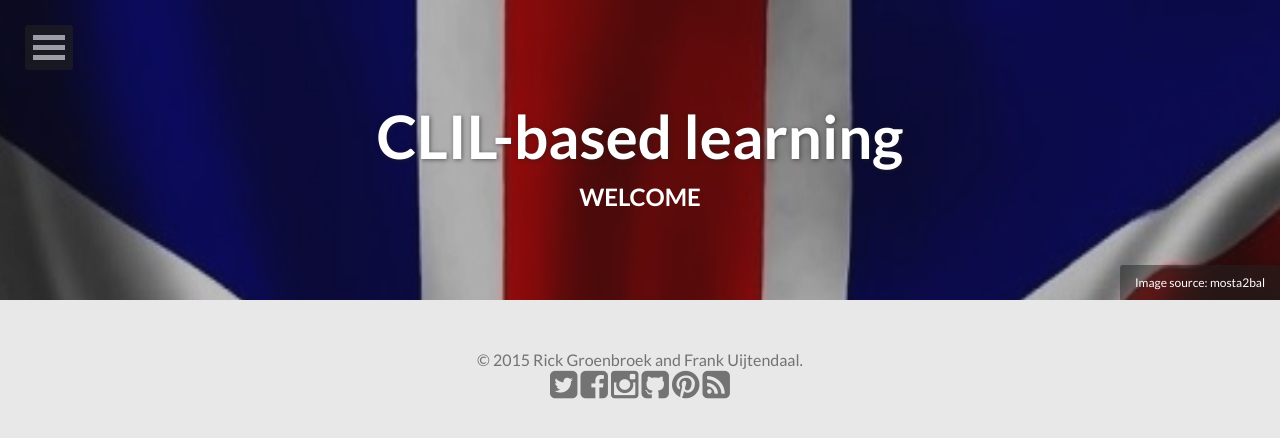
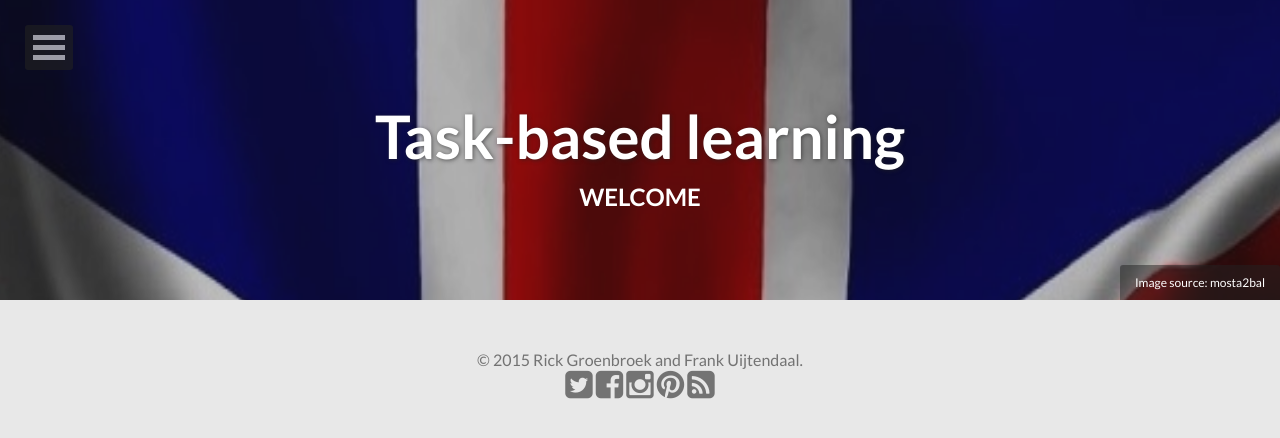
Before and after one commit to fruijt/rickgroenbroek.github.io, a Jekyll site: the page built from index.html, in a window 1280 px wide. Shown: the top 438 px of the page. Built offline with Jekyll 4.4.1, drawn with Linux system fonts in a browser that asks for light colours; nearby versions of some CDN libraries; the list of posts is cut into pages by our own code.

```diff
--- a/_config.yml
+++ b/_config.yml
@@ -1,4 +1,4 @@
-title:            CLIL-based learning
+title:            Task-based learning
 description:      Project based learning website-containing CLIL based exercises
 disqus_shortname:
 reading_time:     true
@@ -17,7 +17,7 @@ owner:
   twitter:        RickGroenbroek
   facebook:       RickGroenbroek
   pinterest:      groenbroekr
-  github:         RickGreenpants
+  github:
   stackexchange:
   linkedin:
   instagram:      rickgreenpants
--- a/_includes/navigation.html
+++ b/_includes/navigation.html
@@ -64,9 +64,9 @@
 						<li><a href="#">Evaluation</a></li>
 						<li><a href="#">Conclusion</a></li>
 						<li><a href="#">Teacher page</a></li>
-					</ul>
-		        </li>
-				<li><a href="#">Healthcare</a></li>
+				    </ul>
+		       	</li>
+				<li><a href="#">Healthcare</a>
 					<ul class="dl-submenu">
 						<li><a href="#">Introduction</a></li>
 						<li><a href="#">Task</a></li>
@@ -75,7 +75,9 @@
 						<li><a href="#">Conclusion</a></li>
 						<li><a href="#">Teacher page</a></li>
 					</ul>
-				<li><a href="#">Defence</a></li>
+                </li>
+
+				<li><a href="#">Defence</a>
 					<ul class="dl-submenu">
 						<li><a href="#">Introduction</a></li>
 						<li><a href="#">Task</a></li>
@@ -84,6 +86,7 @@
 						<li><a href="#">Conclusion</a></li>
 						<li><a href="#">Teacher page</a></li>
 					</ul>
+				</li>
 			</ul>
 		</li>
 
@@ -100,7 +103,7 @@
 						<li><a href="#">Teacher page</a></li>
 					</ul>
 		        </li>
-				<li><a href="#">Healthcare</a></li>
+				<li><a href="#">Healthcare</a>
 					<ul class="dl-submenu">
 						<li><a href="#">Introduction</a></li>
 						<li><a href="#">Task</a></li>
@@ -109,7 +112,8 @@
 						<li><a href="#">Conclusion</a></li>
 						<li><a href="#">Teacher page</a></li>
 					</ul>
-				<li><a href="#">Defence</a></li>
+				</li>
+				<li><a href="#">Defence</a>
 					<ul class="dl-submenu">
 						<li><a href="#">Introduction</a></li>
 						<li><a href="#">Task</a></li>
@@ -118,6 +122,7 @@
 						<li><a href="#">Conclusion</a></li>
 						<li><a href="#">Teacher page</a></li>
 					</ul>
+				</li>
 			</ul>
 		</li>
 
```
Also changed, not shown: 11 other files.
